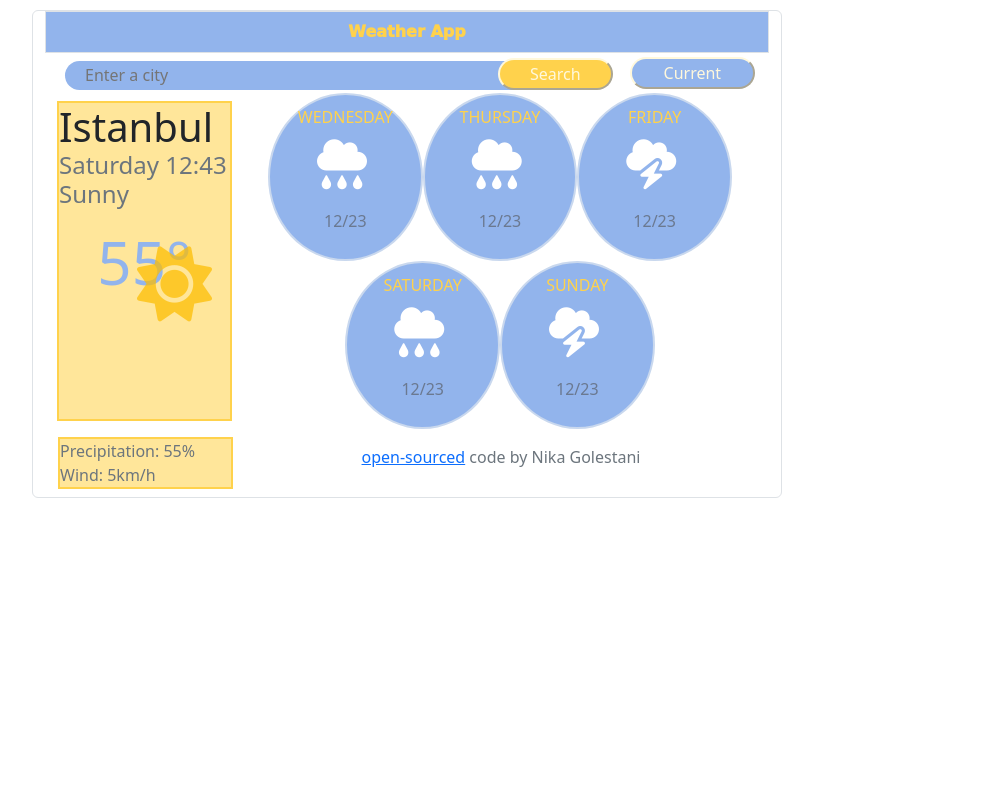
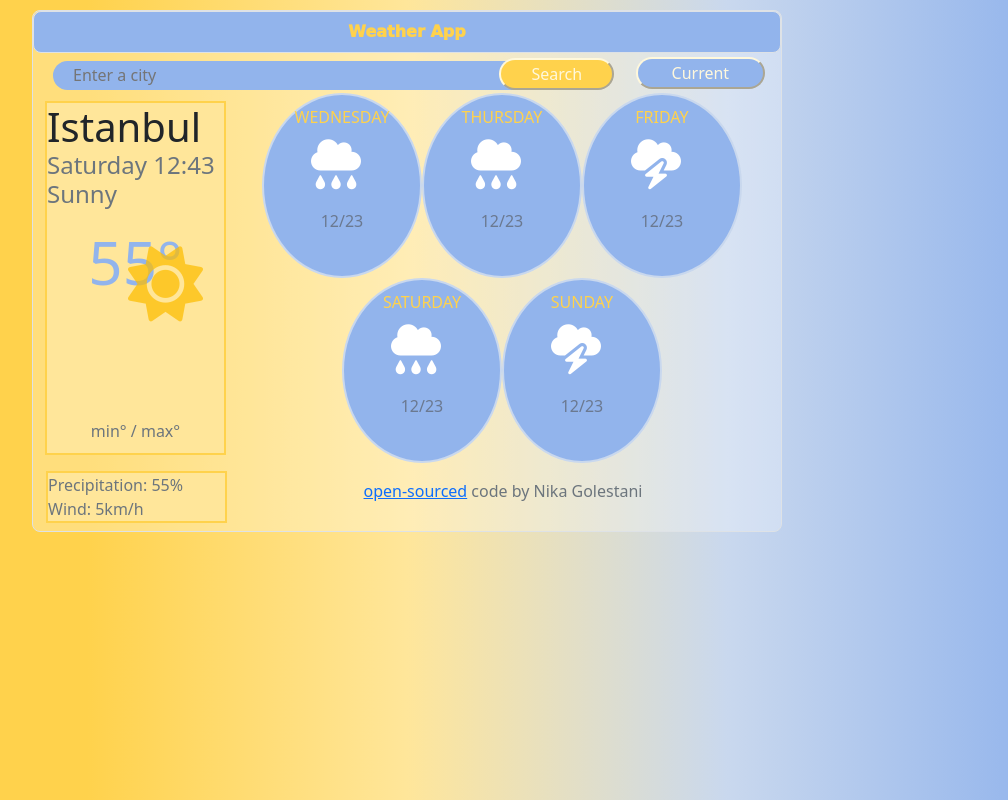
Before and after one commit to NikaGolestani/shecodesplusweeksix, a plain HTML site: page index.html in a window 1280 px wide. Shown: the whole page, without its empty margins (233-1241 px from the left). Drawn offline with nearby package versions, Linux system fonts and the light colour scheme; no server answers.

Commit message:
debug css, add maxmin

```diff
--- a/index.html
+++ b/index.html
@@ -20,8 +20,8 @@
     ></script>
   </head>
   <body>
-    <div class="container border main rounded-2">
-      <div class=" border navbar">
+    <div class="container border main rounded-3 p-0 wapp">
+      <div class=" border navbar rounded-3">
         Weather App
       </div>
       <form class="row flex-row" id="search-form">
@@ -50,6 +50,7 @@
             <h4 class="p-0 text-secondary wvalue">Sunny</h4>
             <div class="degreec"><span class="num"><span class= "int">55</span>°</span></div>
             <span id="emoji"><i class="fa-solid fa-sun"></i></span>
+            <span class="text-secondary minmaxmain" ><span id="mainmin">min</span>° / <span id="mainmax">max</span>°</span>
           </div>
         </div>
         <div class="col-8 row me-3 ms-3 ">
@@ -60,6 +61,7 @@
           <div class="col-4 rounded-circle weekdiv"><span class="day">SATURDAY</span><i class="fa-solid fa-cloud-rain emoji"></i> <span class="secondary littletext">12/23</span></div>
           <div class="col-4 rounded-circle weekdiv"><span class="day">SUNDAY</span><i class="fa-solid fa-cloud-bolt emoji"></i> <span class="secondary littletext">12/23</span></div>
         </div>
+
         <div class="row ms-1 p-0 bottomdiv">
           <div class="col-3 p-1 m-1">
             <div>
--- a/src/index.js
+++ b/src/index.js
@@ -23,6 +23,8 @@ function showData(response) {
   let wind = response.data.wind.speed;
   let cityGet = response.data.name;
   let wValue = response.data.weather[0].main;
+  let mintemp = response.data.main.temp_min;
+  let maxtemp = response.data.main.temp_max;
   if (wValue === "Clear") {
     emoji.innerHTML = '<i class="fa-solid fa-sun"></i>';
   }
@@ -56,6 +58,8 @@ function showData(response) {
   if (wValue === "Snow") {
     emoji.innerHTML = '<i class="fa-solid fa-cloud-snow"></i>';
   }
+  min.innerHTML = Math.round(mintemp);
+  max.innerHTML = Math.round(maxtemp);
   city.innerHTML = cityGet;
   weatherValue.innerHTML = wValue;
   num.innerHTML = `${Math.round(temp)}`;
@@ -77,14 +81,20 @@ let weekDays = [
   `Wednesday`,
   `Thursday`,
   `Friday`,
-  `Saturday`
+  `Saturday`,
 ];
 function dateSet() {
   let now = new Date();
   let date = document.querySelector("#date");
-  date.innerHTML = `${
-    weekDays[now.getDay()]
-  } ${now.getHours()}:${now.getMinutes()}`;
+  let hour = now.getHours();
+  if (hour < 10) {
+    hour = "0" + hour;
+  }
+  let minute = now.getMinutes();
+  if (minute < 10) {
+    minute = "0" + minute;
+  }
+  date.innerHTML = `${weekDays[now.getDay()]} ${hour}:${minute}`;
 }
 let searchForm = document.querySelector("#search-form");
 searchForm.addEventListener("submit", writeCity);
@@ -95,6 +105,8 @@ let weatherValue = document.querySelector(".wvalue");
 let degree = document.querySelector(".degreec");
 let emoji = document.querySelector("#emoji");
 let current = document.querySelector(".currentbutton");
+let min = document.querySelector("#mainmin");
+let max = document.querySelector("#mainmax");
 current.addEventListener("click", handlegps);
 dateSet();
 writeData();
--- a/src/weektwo.css
+++ b/src/weektwo.css
@@ -4,6 +4,18 @@ input {
 }
 span {
   text-align: center;
+}
+body {
+  background: linear-gradient(
+    to right,
+    #ffd24c 25%,
+    #ffe69a 50%,
+    #c9d8ee 75%,
+    #92b4ec 100%
+  );
+}
+.wapp {
+  background: #fff4;
 }
 .main {
   max-width: 750px;
@@ -35,6 +47,7 @@ span {
   font-weight: 1000;
   font-family: cursive;
   justify-content: center;
+  width: 100%;
 }
 .num {
   font-size: 60px;
@@ -95,3 +108,8 @@ span {
   color: rgba(79, 79, 79, 0.585);
   display: block;
 }
+.minmaxmain {
+  margin: 0 auto;
+  display: block;
+  margin-bottom: 10px;
+}
```
